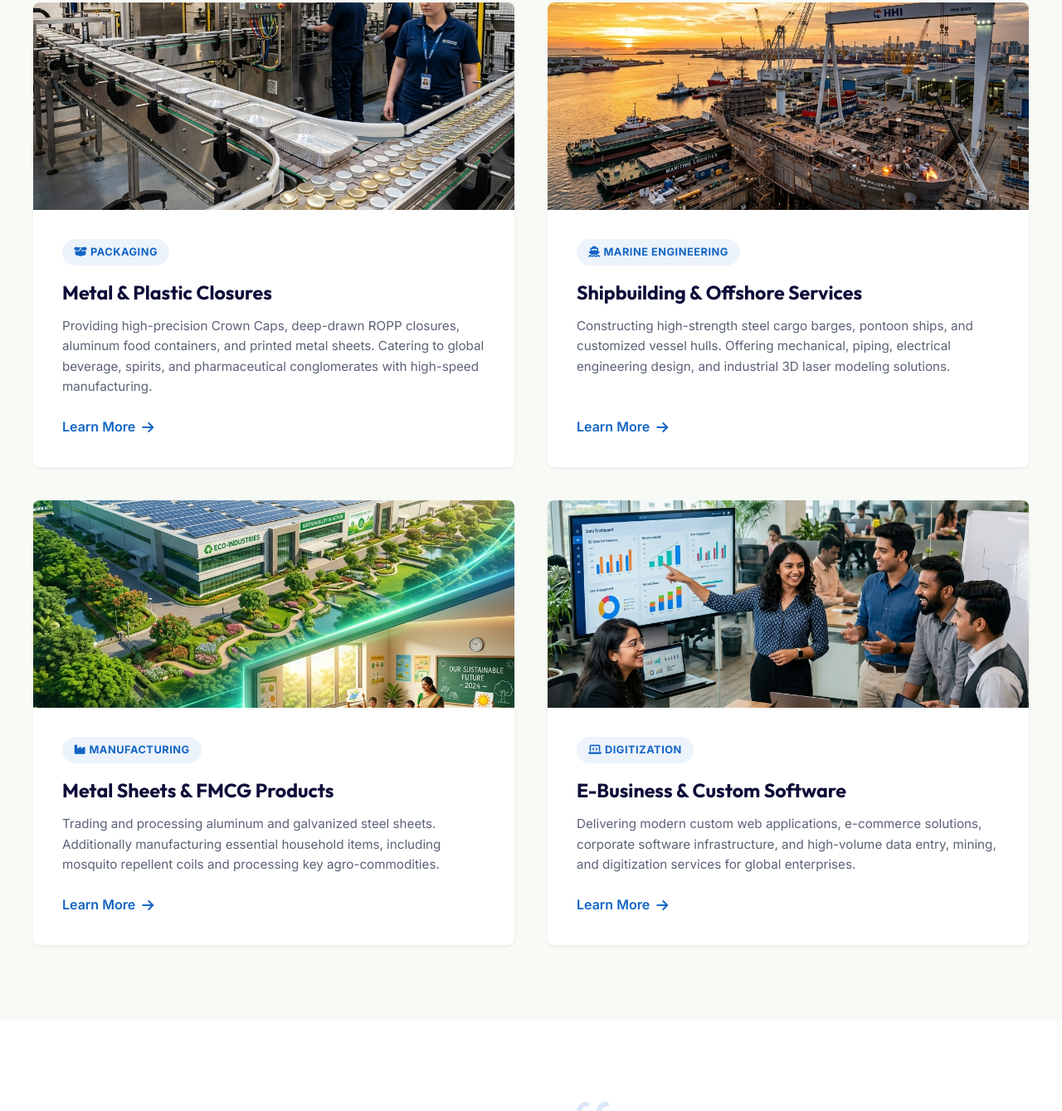
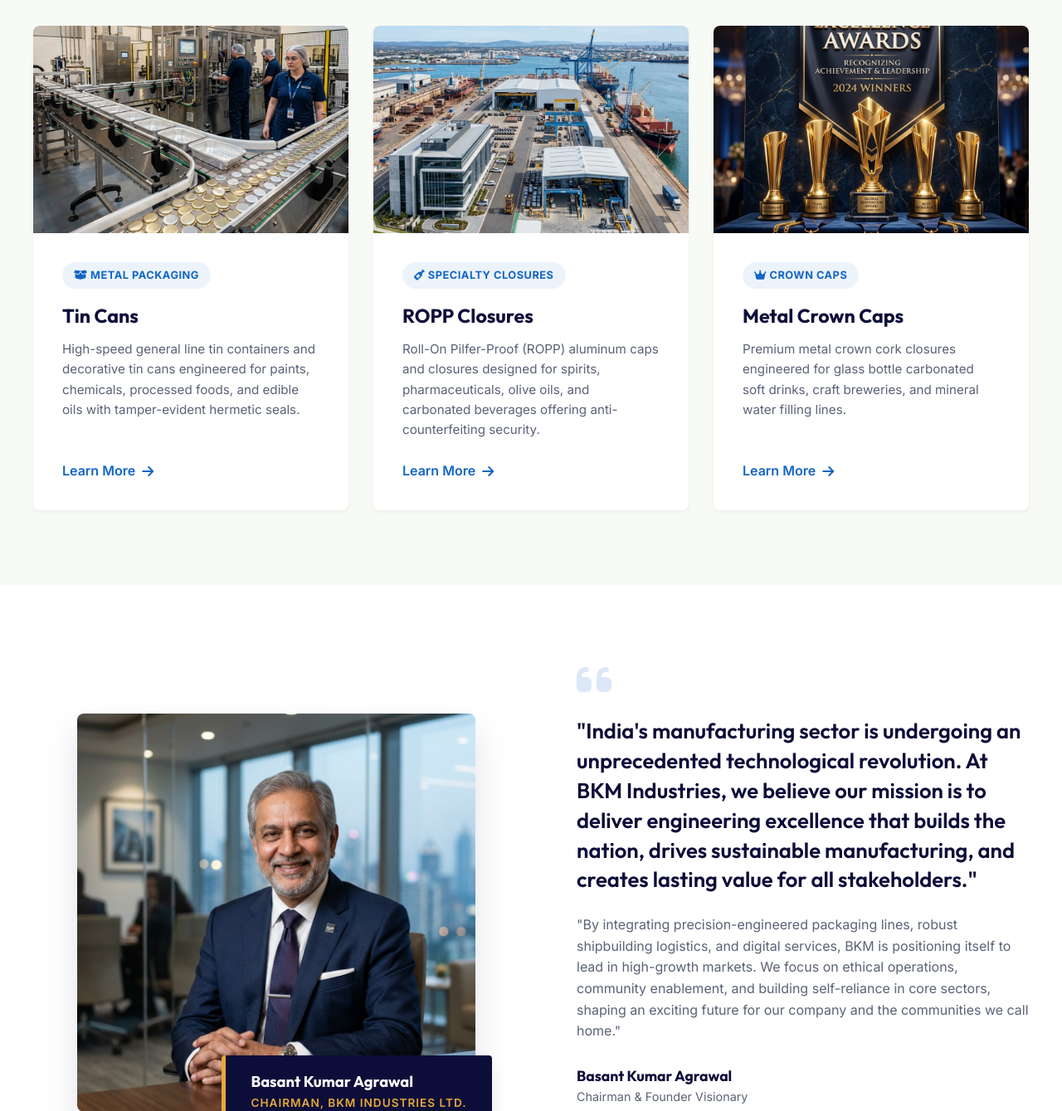
Before and after one commit to sshivangiisinhaa418-star/BKM-Industries-Limited, a website: page index.html in a window 1280 px wide. Shown: the part 1853-3192 px from the top of the page at 83% size. Drawn offline with Linux system fonts and the light colour scheme.

Commit message:
Update portfolio business grid to reflect 3 core manufactured products: Tin Cans, ROPP Closures, and Metal Crown Caps

```diff
--- a/index.html
+++ b/index.html
@@ -228,66 +228,53 @@
         </div>
     </section>
 
-    <!-- BUSINESS SECTORS -->
+    <!-- BUSINESS SECTORS / OUR PORTFOLIOS -->
     <section class="businesses-section" id="businesses">
         <div class="container">
             <div class="section-header text-center">
                 <span class="section-subtitle">OUR PORTFOLIOS</span>
-                <h2 class="section-title">Diversified Industrial Leadership</h2>
-                <p class="section-desc">We leverage top-tier technical assets, manufacturing capacities, and skilled personnel across four critical industry sectors.</p>
+                <h2 class="section-title">Precision Metal Packaging Portfolios</h2>
+                <p class="section-desc">BKM Industries Limited operates high-precision packaging manufacturing facilities across India—delivering world-class metal packaging solutions including Tin Cans, ROPP Closures, and Metal Crown Caps.</p>
             </div>
 
-            <!-- Business Division Tabs/Cards -->
+            <!-- Business Division Cards (3 Core Products) -->
             <div class="business-grid">
-                <!-- Card 1: Packaging -->
-                <div class="business-card" id="packaging">
+                <!-- Card 1: Tin Cans -->
+                <div class="business-card" id="tin-cans">
                     <div class="business-img-wrapper">
-                        <img src="assets/hero_packaging.png" alt="Metal Packaging closures">
+                        <img src="assets/hero_packaging.png" alt="General line tin containers and decorative tin cans">
                     </div>
                     <div class="business-card-content">
-                        <div class="business-badge"><i class="fas fa-box-open"></i> Packaging</div>
-                        <h3>Metal & Plastic Closures</h3>
-                        <p>Providing high-precision Crown Caps, deep-drawn ROPP closures, aluminum food containers, and printed metal sheets. Catering to global beverage, spirits, and pharmaceutical conglomerates with high-speed manufacturing.</p>
-                        <a href="#contact" class="business-link">Learn More <i class="fas fa-arrow-right"></i></a>
+                        <div class="business-badge"><i class="fas fa-box-open"></i> Metal Packaging</div>
+                        <h3>Tin Cans</h3>
+                        <p>High-speed general line tin containers and decorative tin cans engineered for paints, chemicals, processed foods, and edible oils with tamper-evident hermetic seals.</p>
+                        <a href="tin-cans.html" class="business-link">Learn More <i class="fas fa-arrow-right"></i></a>
                     </div>
                 </div>
 
-                <!-- Card 2: Shipbuilding -->
-                <div class="business-card" id="marine">
+                <!-- Card 2: ROPP Closures -->
+                <div class="business-card" id="ropp-closures">
                     <div class="business-img-wrapper">
-                        <img src="assets/hero_shipbuilding.png" alt="Shipyard vessel construction">
+                        <img src="assets/about_overview_facility.png" alt="Roll-On Pilfer-Proof aluminum ROPP closures">
                     </div>
                     <div class="business-card-content">
-                        <div class="business-badge"><i class="fas fa-ship"></i> Marine Engineering</div>
-                        <h3>Shipbuilding & Offshore Services</h3>
-                        <p>Constructing high-strength steel cargo barges, pontoon ships, and customized vessel hulls. Offering mechanical, piping, electrical engineering design, and industrial 3D laser modeling solutions.</p>
-                        <a href="#contact" class="business-link">Learn More <i class="fas fa-arrow-right"></i></a>
+                        <div class="business-badge"><i class="fas fa-wine-bottle"></i> Specialty Closures</div>
+                        <h3>ROPP Closures</h3>
+                        <p>Roll-On Pilfer-Proof (ROPP) aluminum caps and closures designed for spirits, pharmaceuticals, olive oils, and carbonated beverages offering anti-counterfeiting security.</p>
+                        <a href="ropp-closures.html" class="business-link">Learn More <i class="fas fa-arrow-right"></i></a>
                     </div>
                 </div>
 
-                <!-- Card 3: Metal & FMCG -->
-                <div class="business-card" id="metal-fmcg">
+                <!-- Card 3: Metal Crown Caps -->
+                <div class="business-card" id="crown-caps">
                     <div class="business-img-wrapper">
-                        <img src="assets/hero_sustainability.png" alt="Industrial sheet steel production">
+                        <img src="assets/awards_banner.png" alt="Metal crown caps for glass bottle carbonated beverages">
                     </div>
                     <div class="business-card-content">
-                        <div class="business-badge"><i class="fas fa-industry"></i> Manufacturing</div>
-                        <h3>Metal Sheets & FMCG Products</h3>
-                        <p>Trading and processing aluminum and galvanized steel sheets. Additionally manufacturing essential household items, including mosquito repellent coils and processing key agro-commodities.</p>
-                        <a href="#contact" class="business-link">Learn More <i class="fas fa-arrow-right"></i></a>
-                    </div>
-                </div>
-
-                <!-- Card 4: Software -->
-                <div class="business-card" id="software">
-                    <div class="business-img-wrapper">
-                        <img src="assets/careers_bg.png" alt="Software development office">
-                    </div>
-                    <div class="business-card-content">
-                        <div class="business-badge"><i class="fas fa-laptop-code"></i> Digitization</div>
-                        <h3>E-Business & Custom Software</h3>
-                        <p>Delivering modern custom web applications, e-commerce solutions, corporate software infrastructure, and high-volume data entry, mining, and digitization services for global enterprises.</p>
-                        <a href="#contact" class="business-link">Learn More <i class="fas fa-arrow-right"></i></a>
+                        <div class="business-badge"><i class="fas fa-crown"></i> Crown Caps</div>
+                        <h3>Metal Crown Caps</h3>
+                        <p>Premium metal crown cork closures engineered for glass bottle carbonated soft drinks, craft breweries, and mineral water filling lines.</p>
+                        <a href="crown-caps.html" class="business-link">Learn More <i class="fas fa-arrow-right"></i></a>
                     </div>
                 </div>
             </div>
--- a/style.css
+++ b/style.css
@@ -661,8 +661,8 @@ section {
 
 .business-grid {
     display: grid;
-    grid-template-columns: repeat(2, 1fr);
-    gap: 40px;
+    grid-template-columns: repeat(3, 1fr);
+    gap: 30px;
 }
 
 .business-card {
```
